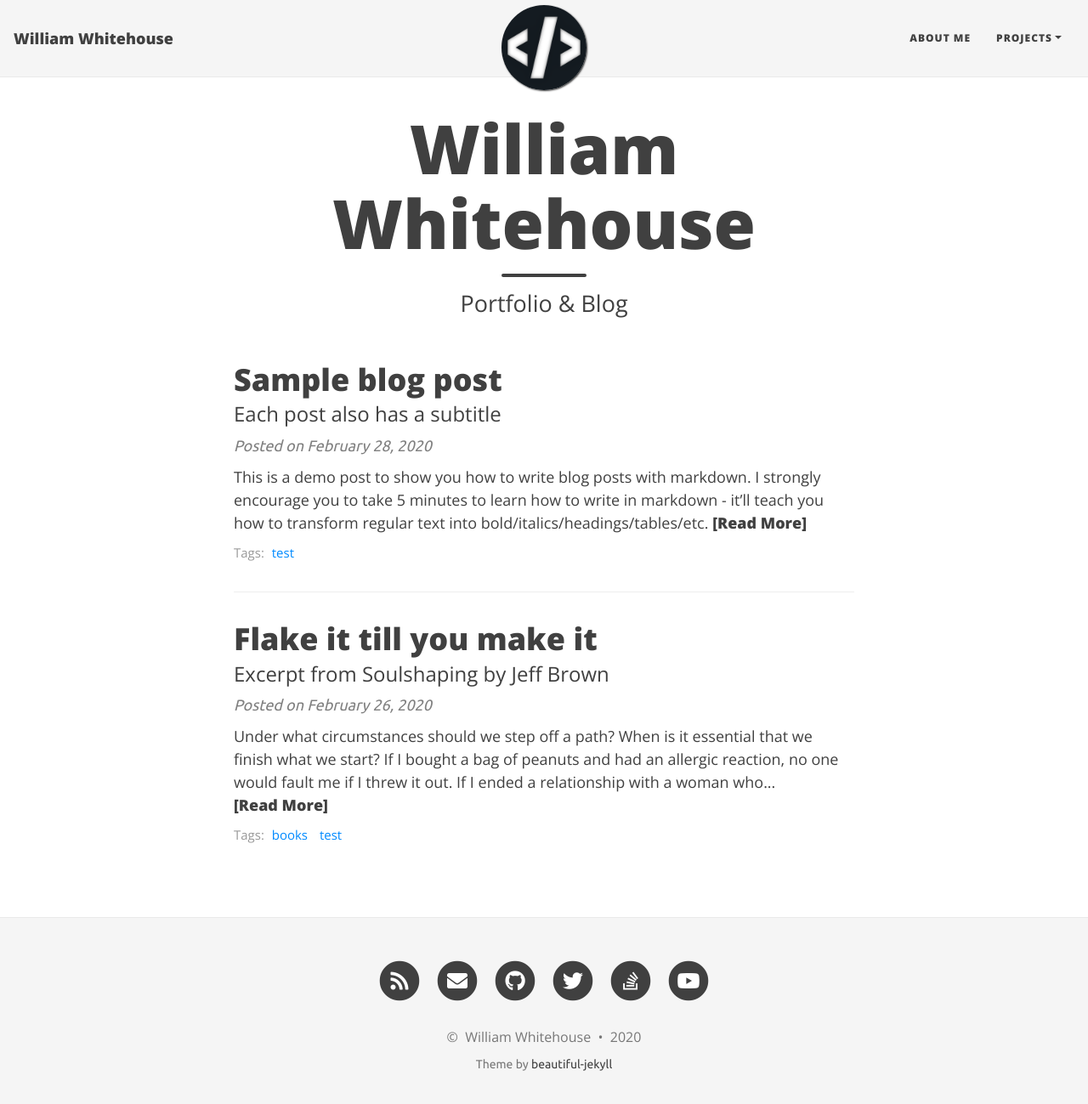
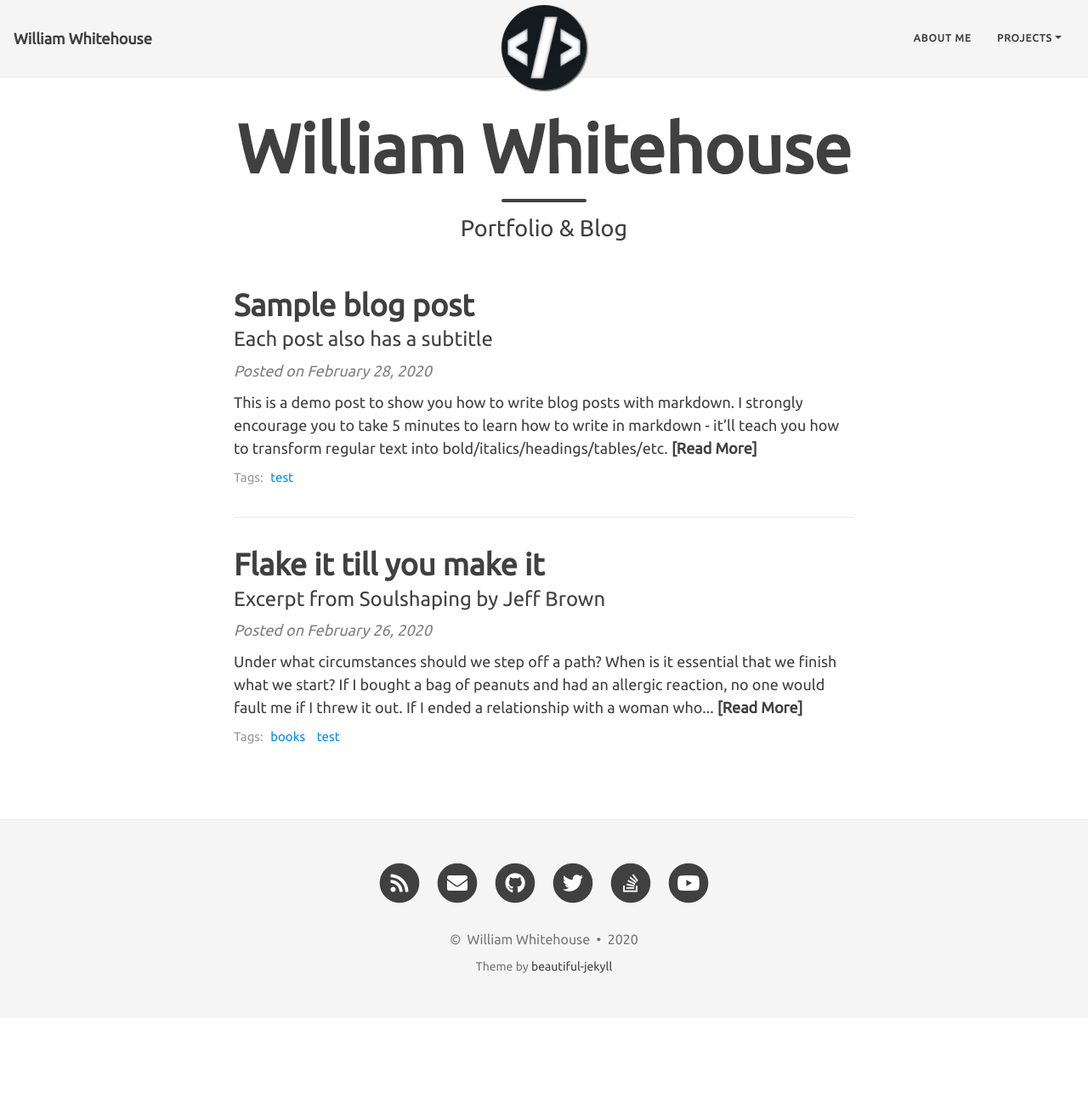
Before and after one commit to WSWhitehouse/WSWhitehouse.github.io, a Jekyll site: the page built from index.html, in a window 1280 px wide and 1313 px high. Shown: the top 1299 px of the window at 85% size. Built offline with Jekyll 4.4.1, drawn with Linux system fonts in a browser that asks for light colours; nearby versions of some CDN libraries; the list of posts is cut into pages by our own code.

Commit message:
Updated all fonts

```diff
--- a/assets/css/main.css
+++ b/assets/css/main.css
@@ -4,11 +4,9 @@
 
 @import url("pygment_highlights.css");
 
-/* --- General --- */
 
-html {
-  font-size: 100%
-}
+/* --- Font --- */
+/* google-webfonts-helper.herokuapp.com */
 
 /* ubuntu-regular - latin */
 @font-face {
@@ -24,6 +22,11 @@
        url('fonts/ubuntu-v15-latin-regular.svg#Ubuntu') format('svg'); /* Legacy iOS */
 }
 
+/* --- General --- */
+
+html {
+  font-size: 100%
+}
 
 body {
   font-family: 'Ubuntu', 'Ubuntu', serif;
@@ -41,7 +44,7 @@
   margin: 1.875rem 0;
 }
 h1,h2,h3,h4,h5,h6 {
-  font-family: 'Open Sans', 'Helvetica Neue', Helvetica, Arial, sans-serif;
+  font-family: 'Ubuntu', 'Ubuntu', serif; /*'Open Sans', 'Helvetica Neue', Helvetica, Arial, sans-serif;*/
   font-weight: 800;
   line-height: 1.1;
 }
@@ -143,7 +146,7 @@
 .navbar-custom {
   background-color: {{ site.navbar-col | default: "#F5F5F5" }};
   border-bottom: 1px solid {{ site.navbar-border-col | default: "#EAEAEA" }};
-  font-family: 'Open Sans', 'Helvetica Neue', Helvetica, Arial, sans-serif;
+  font-family: 'Ubuntu', 'Ubuntu', serif; /*'Open Sans', 'Helvetica Neue', Helvetica, Arial, sans-serif;*/
   {% if site.navbar-img %}
     background-image: url({{ site.navbar-img | relative_url }});
     background-attachment: fixed;
@@ -413,7 +416,7 @@
   margin-bottom: 1.875rem;
 }
 footer .copyright {
-  font-family: 'Open Sans', 'Helvetica Neue', Helvetica, Arial, sans-serif;
+  font-family:  'Ubuntu', 'Ubuntu', serif; /*'Open Sans', 'Helvetica Neue', Helvetica, Arial, sans-serif;*/
   text-align: center;
   margin-bottom: 0;
   margin-top: 0;
@@ -425,7 +428,7 @@
 footer .footer-custom-content {
   text-align: center;
   margin-bottom: 0.9375rem;
-  font-family: 'Open Sans', 'Helvetica Neue', Helvetica, Arial, sans-serif;
+  font-family:  'Ubuntu', 'Ubuntu', serif; /*'Open Sans', 'Helvetica Neue', Helvetica, Arial, sans-serif;*/
 }
 
 @media (min-width: 768px) {
@@ -488,7 +491,7 @@
   margin: 0 0 0.625rem;
 }
 .post-preview .post-entry {
-  font-family: 'Open Sans', 'Helvetica Neue', Helvetica, Arial, sans-serif;
+  font-family:  'Ubuntu', 'Ubuntu', serif; /*'Open Sans', 'Helvetica Neue', Helvetica, Arial, sans-serif;*/
 }
 .post-entry-container {
   display: inline-block;
@@ -525,7 +528,7 @@
 /* --- Tags --- */
 
 .blog-tags {
-  font-family: 'Open Sans', 'Helvetica Neue', Helvetica, Arial, sans-serif;
+  : 'Open Sans', 'Helvetica Neue', Helvetica, Arial, sans-serif;
   color: #999;
   font-size: 0.9375rem;
   margin-bottom: 1.875rem;
@@ -618,7 +621,7 @@
   font-size: 1.6875rem;
   line-height: 1.1;
   display: block;
-  font-family: 'Open Sans', 'Helvetica Neue', Helvetica, Arial, sans-serif;
+  font-family:  'Ubuntu', 'Ubuntu', serif; /*'Open Sans', 'Helvetica Neue', Helvetica, Arial, sans-serif;*/
   font-weight: 300;
   margin: 0.625rem 0 0;
 }
@@ -643,7 +646,7 @@
   padding: 0.3125rem 0.625rem;
   font-size: 0.6875rem;
   color: #EEE;
-  font-family: 'Open Sans', 'Helvetica Neue', Helvetica, Arial, sans-serif;
+  font-family:  'Ubuntu', 'Ubuntu', serif; /* 'Open Sans', 'Helvetica Neue', Helvetica, Arial, sans-serif;*/
   right: 0;
   bottom: 0;
   display: none;
@@ -758,7 +761,7 @@
 }
 
 .pagination .page-item .page-link {
-  font-family: 'Open Sans', 'Helvetica Neue', Helvetica, Arial, sans-serif;
+  font-family:  'Ubuntu', 'Ubuntu', serif; /*'Open Sans', 'Helvetica Neue', Helvetica, Arial, sans-serif;*/
   text-transform: uppercase;
   font-size: 0.875rem;
   font-weight: 800;
@@ -915,7 +918,7 @@
 }
 
 #full-tags-list {
-  font-family: 'Open Sans', 'Helvetica Neue', Helvetica, Arial, sans-serif;
+  font-family:  'Ubuntu', 'Ubuntu', serif; /*'Open Sans', 'Helvetica Neue', Helvetica, Arial, sans-serif;*/
 }
 
 #full-tags-list .tag-entry {
```
